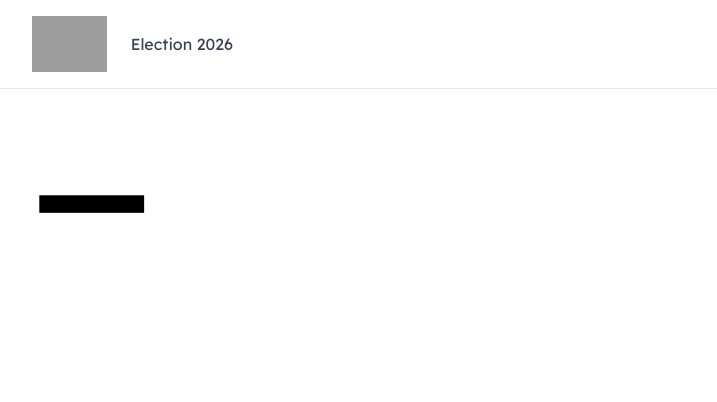
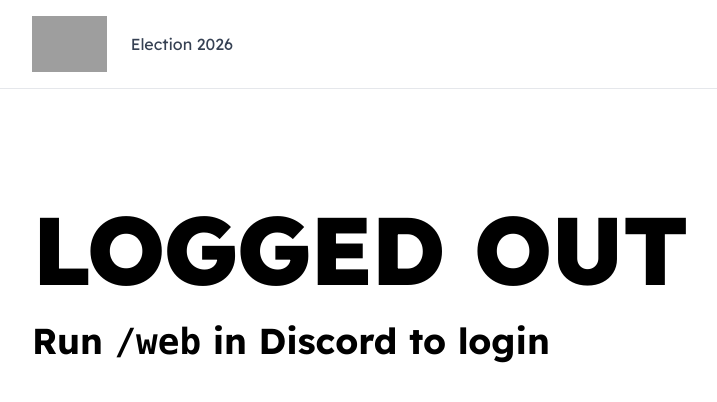
Before and after one commit to ktrieu/catshi, a React (Vite) app in the folder frontend/: page / in a window 1280 px wide. Shown: the top 402 px of the page, without its empty margins (112-829 px from the left). Built offline with nearby package versions, Linux system fonts and the light colour scheme; no server answers; grey boxes are pictures that could not be loaded; what us-atlas would draw is missing.

Commit message:
Add login prompt for unauthed user

```diff
--- /dev/null
+++ b/frontend/src/components/LoginPrompt.tsx
@@ -0,0 +1,10 @@
+export function LoginPrompt() {
+  return (
+    <section className="py-24 text-left">
+      <h1 className="mb-6 text-8xl font-extrabold tracking-tight">LOGGED OUT</h1>
+      <p className="text-4xl font-bold">
+        Run <code>/web</code> in Discord to login
+      </p>
+    </section>
+  )
+}
--- a/frontend/src/routes/_app/index.tsx
+++ b/frontend/src/routes/_app/index.tsx
@@ -1,6 +1,7 @@
 import { useQuery } from '@tanstack/react-query'
 import { createFileRoute } from '@tanstack/react-router'
-import { portfolioQueryOptions } from '../../lib/api'
+import { LoginPrompt } from '../../components/LoginPrompt'
+import { currentUserQueryOptions, portfolioQueryOptions } from '../../lib/api'
 import { formatCurrency } from '../../lib/currency'
 
 export const Route = createFileRoute('/_app/')({
@@ -8,6 +9,14 @@ export const Route = createFileRoute('/_app/')({
 })
 
 function Index() {
+  const { data: user, isPending } = useQuery(currentUserQueryOptions)
+
+  if (isPending) return null
+  if (!user) return <LoginPrompt />
+  return <Home />
+}
+
+function Home() {
   const { data: portfolio } = useQuery(portfolioQueryOptions)
 
   return (
```
